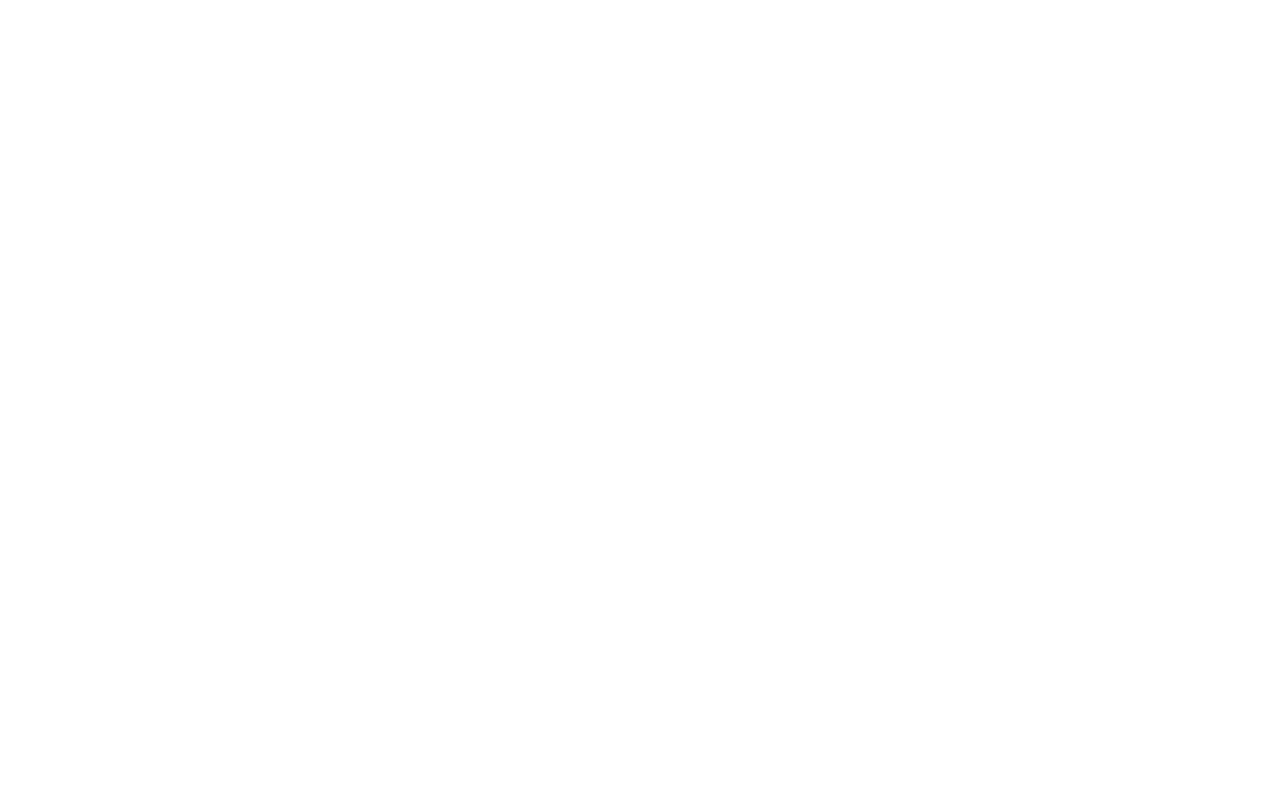
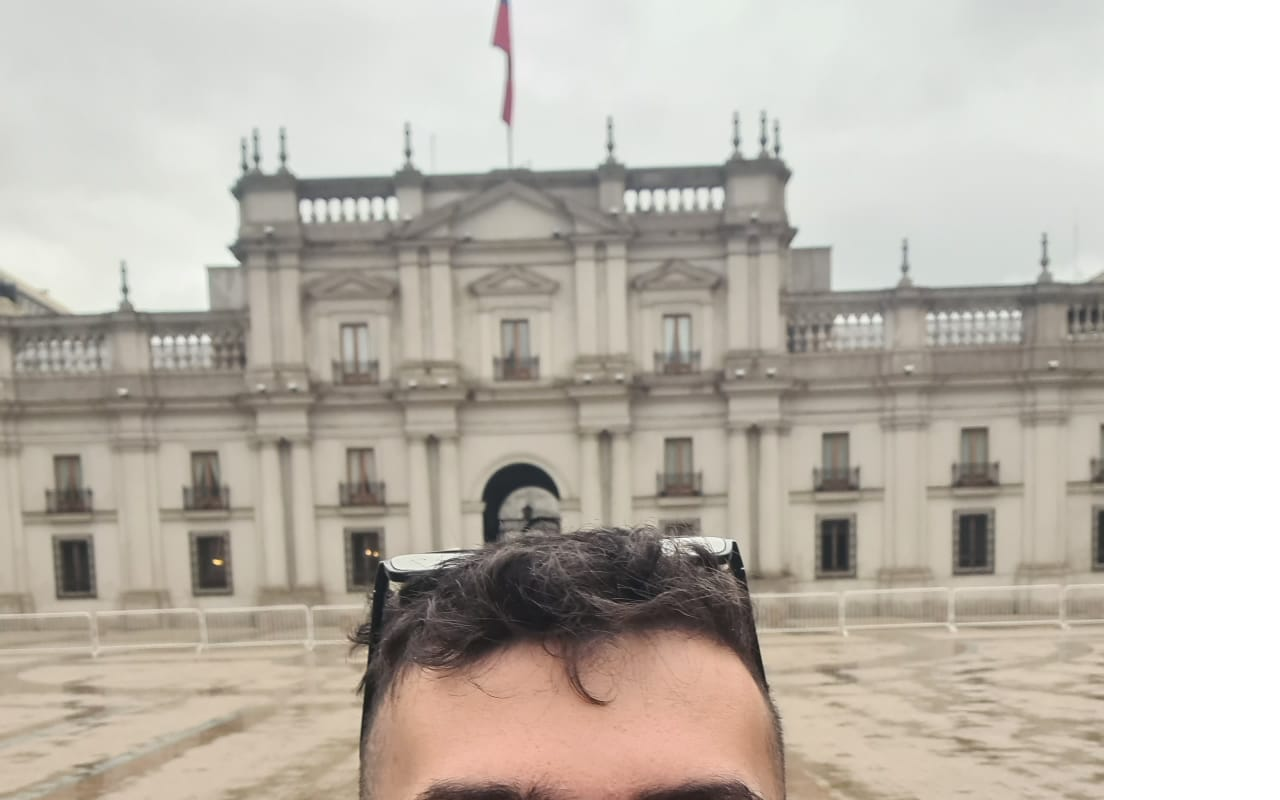
Before and after one commit to GanDaUFF/portfolio, a React (Vite) app: page / in a window 1280 px wide. Shown: the top 800 px of the page. Built offline with nearby package versions, Linux system fonts and the light colour scheme.

Commit message:
modified:   package-lock.json 	modified:   package.json 	modified:   src/App.jsx new file:   src/assets/whatsapp.jpeg

```diff
--- a/package.json
+++ b/package.json
@@ -10,6 +10,7 @@
     "preview": "vite preview"
   },
   "dependencies": {
+    "motion": "^11.15.0",
     "react": "^18.3.1",
     "react-dom": "^18.3.1"
   },
--- a/src/App.jsx
+++ b/src/App.jsx
@@ -1,5 +1,6 @@
 import { useEffect, useState } from 'react';
 import './App.css';
+import foto from './assets/whatsapp.jpeg'; // Corrigir o caminho da imagem
 
 export default function App() {
   const [hasScaled, setHasScaled] = useState(false);
@@ -16,11 +17,12 @@ export default function App() {
   return (
     <div className="flex items-center bg-stone-900 justify-center w-screen h-screen">
       <div
-        className={`w-1/4 h-3/4 bg-stone-500 rounded-md transform transition-transform duration-1000 ease-in-out ${
+        className={`w-1/4 h-3/4 bg-stone-500 rounded-lg transform transition-transform duration-1000 ease-in-out ${
           hasScaled ? 'scale-50' : 'scale-100'
         }`}
       >
-        {/* O conteúdo do quadrado pode ir aqui */}
+        {/* Inserir a imagem */}
+        <img src={foto} alt="Minha imagem" className="w-full h-full object-cover rounded-lg" />
       </div>
     </div>
   );
```
Also changed, not shown: src/assets/whatsapp.jpeg (added), 1 other file (tests, documents, lock files or other folders).
